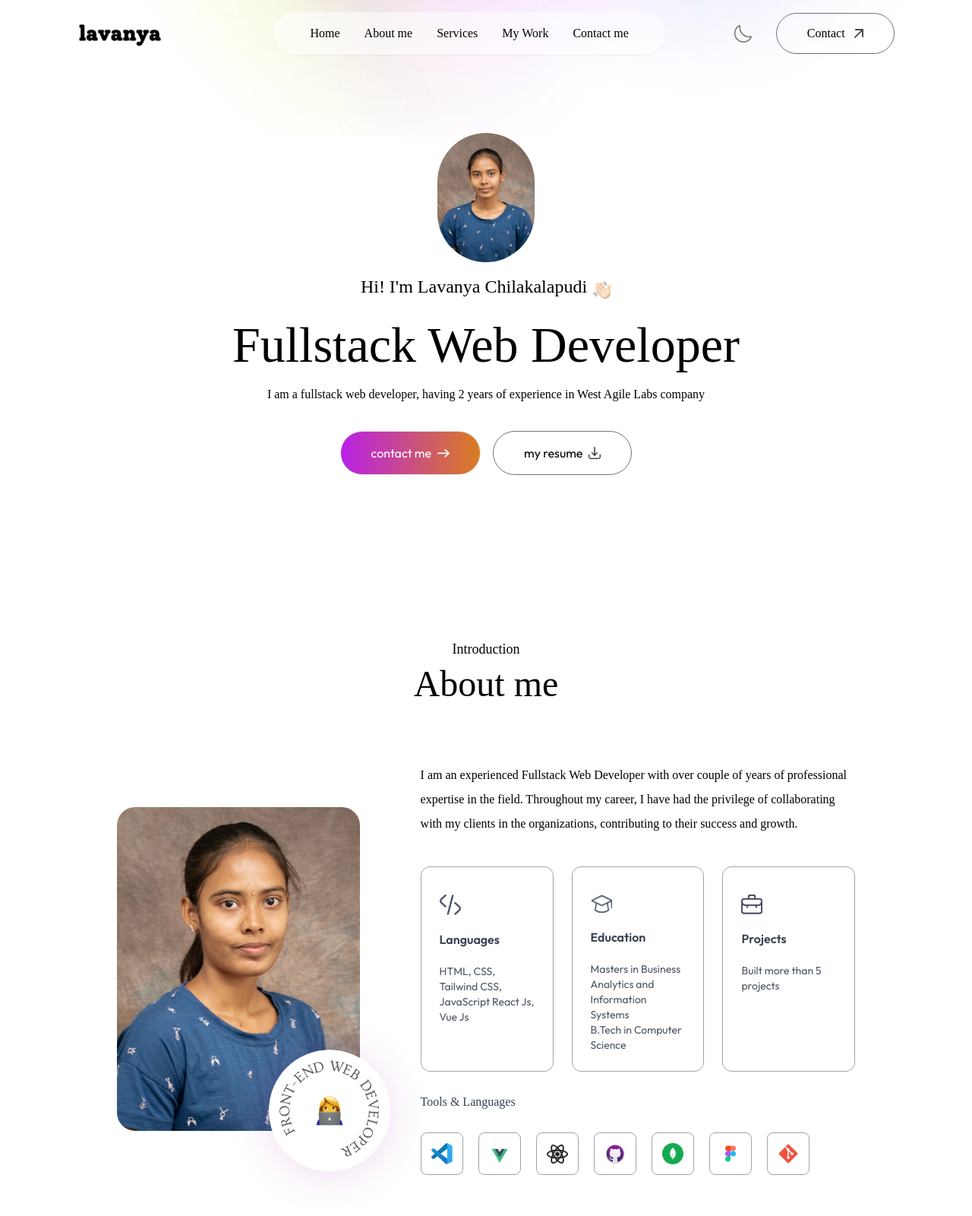
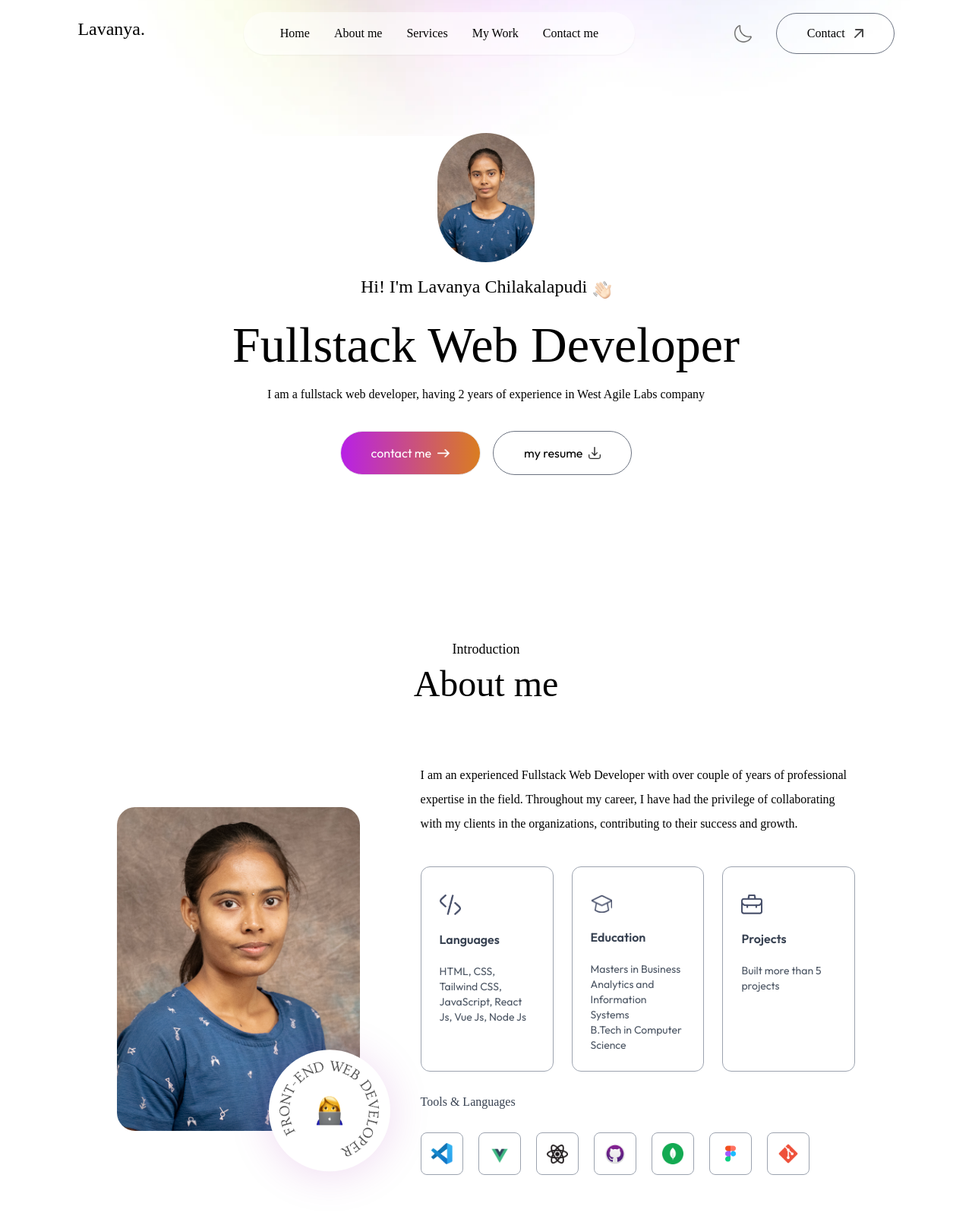
Before and after one commit to lavanya-usf/Portfolio, a plain HTML site: page index.html in a window 1280 px wide. Shown: the top 1600 px of the page at 76% size. Drawn offline with nearby package versions, Linux system fonts and the light colour scheme; a web font is replaced by a local one.

Commit message:
Add files via upload

```diff
--- a/index.html
+++ b/index.html
@@ -20,11 +20,7 @@
 
     <nav class="w-full fixed px-5 lg:px-8 xl:px-[8%] py-4 flex items-center justify-between z-50">
 
-        <img src="./images/logo1.png" alt="Logo"
-        class="w-28 cursor-pointer mr-14 dark:hidden">
-
-        <img src="./images/dark-logo.png" alt="Logo"
-        class="w-28 cursor-pointer mr-14 hidden dark:block">
+        <h3 class="flex items-end gap-2 text-xl md:text-2xl mb-3 font-Ovo">Lavanya.</h3>
 
         <ul class="hidden md:flex items-center gap-6 lg:gap-8 rounded-full px-12 py-3 bg-white shadow-sm bg-opacity-50 font-Ovo
         dark:border dark:border-white/50 dark:bg-transparent ">
@@ -117,7 +113,7 @@
                     <img src="./images/code-icon-dark.png" alt="" class="w-7 mt-3 hidden dark:block">
 
                     <h3 class="my-4 font-semibold text-gray-700 dark:text-white">Languages</h3>
-                    <p class="text-gray-600 text-sm dark:text-white/80">HTML, CSS, Tailwind CSS, JavaScript React Js, Vue Js </p>
+                    <p class="text-gray-600 text-sm dark:text-white/80">HTML, CSS, Tailwind CSS, JavaScript, React Js, Vue Js, Node Js </p>
                 </li>
                 <li class="border-[0.5px] border-gray-400 rounded-xl p-6 cursor-pointer hover:bg-lightHover hover:-translate-y-1 duration-500 hover:shadow-black dark:border-white dark:hover:shadow-white dark:hover:bg-darkHover/50">
 
```
